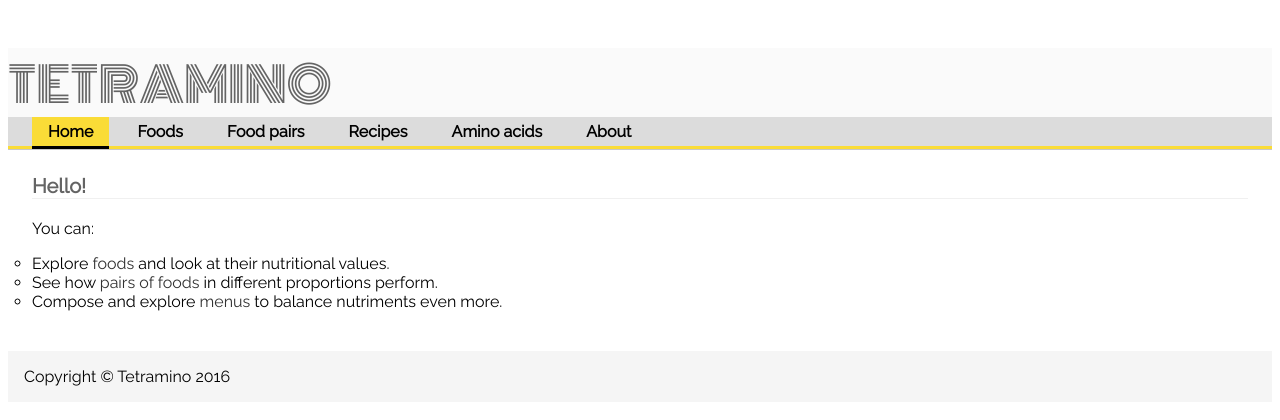
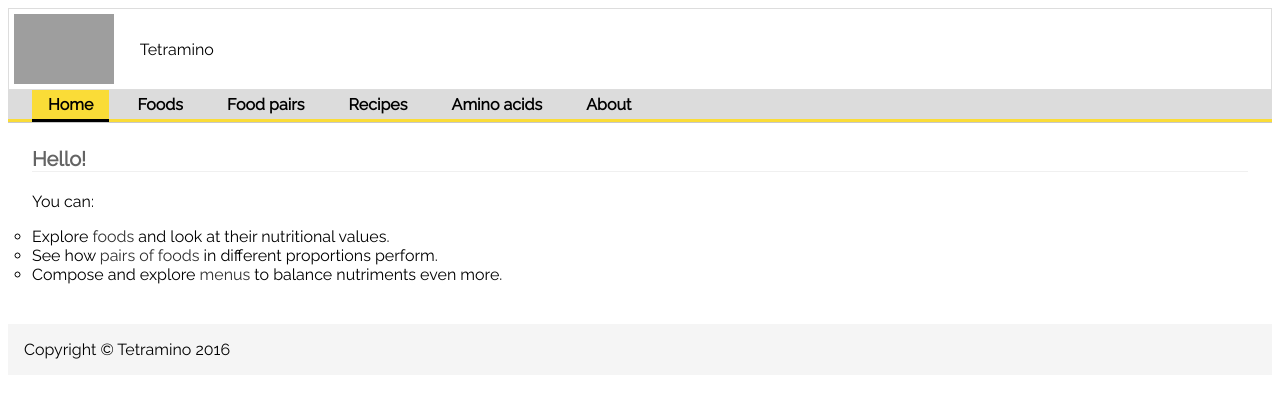
Before and after one commit to RobertoBalamino/amino-repo, a Django app: page / in a window 1280 px wide. Shown: the top 420 px of the page. Run offline with Django 3.2, Linux system fonts and the light colour scheme; grey boxes are pictures that could not be loaded.

Commit message:
logo in base.htm

```diff
--- a/aminoApp/templates/aminoApp/base.html
+++ b/aminoApp/templates/aminoApp/base.html
@@ -16,7 +16,12 @@
 <body id="{% block section %}section-generic{% endblock %}">
      <!--style="clear:both;"-->
     <div id="titlebar">
-        <p>TETRAMINO</p>
+        <table style="width:100%">
+            <tr>
+                <td width="10%"><img src="/{% static "aminoApp/platefulOfCubes.svg" %}" height="70" width="100" align="middle"/></td>
+                <td>Tetramino</td>
+            </tr>
+        </table>
         <!--Tetramino-->
     </div>
     <div id="headbar">
```
